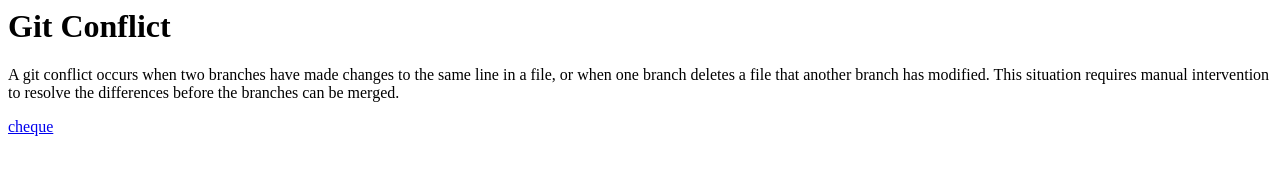
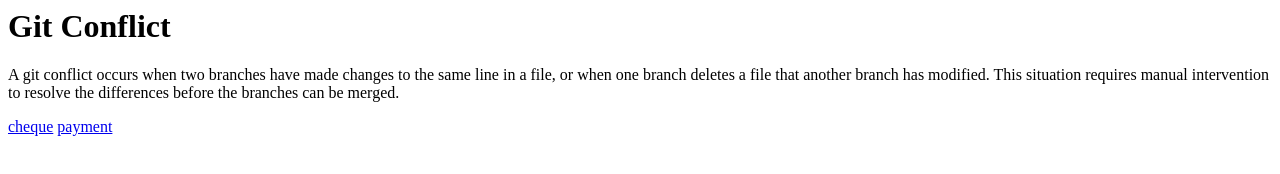
Before and after one commit to Shivamgarud8/git-branch-conflict, a plain HTML site: page index.html in a window 1280 px wide. Drawn offline with Linux system fonts and the light colour scheme.

Commit message:
add somthing

```diff
--- a/index.html
+++ b/index.html
@@ -2,3 +2,4 @@
 <h1> Git Conflict </h1>
 <p> A git conflict occurs when two branches have made changes to the same line in a file, or when one branch deletes a file that another branch has modified. This situation requires manual intervention to resolve the differences before the branches can be merged. </p>
 <a href="cheque.html">cheque</a>
+<a href="photo.html">payment</a>
```
